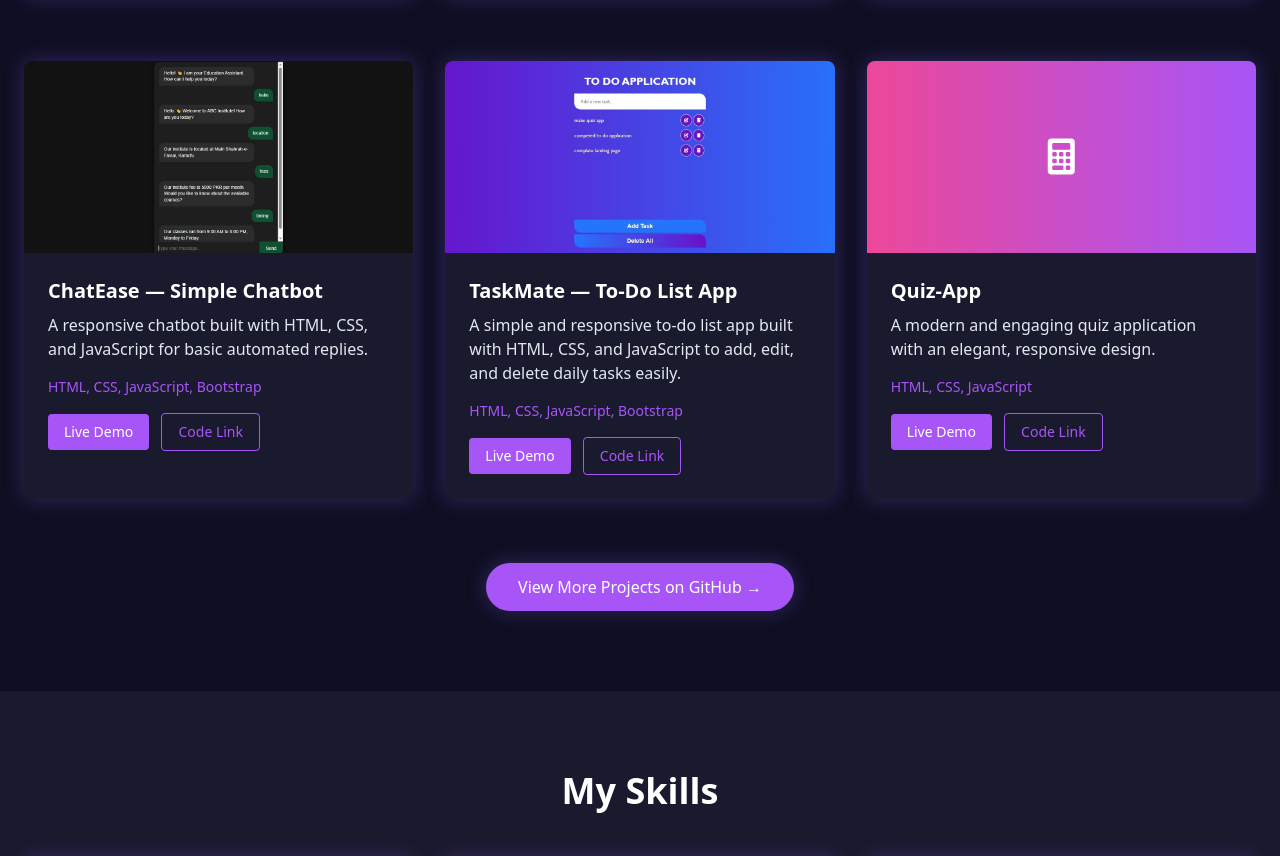
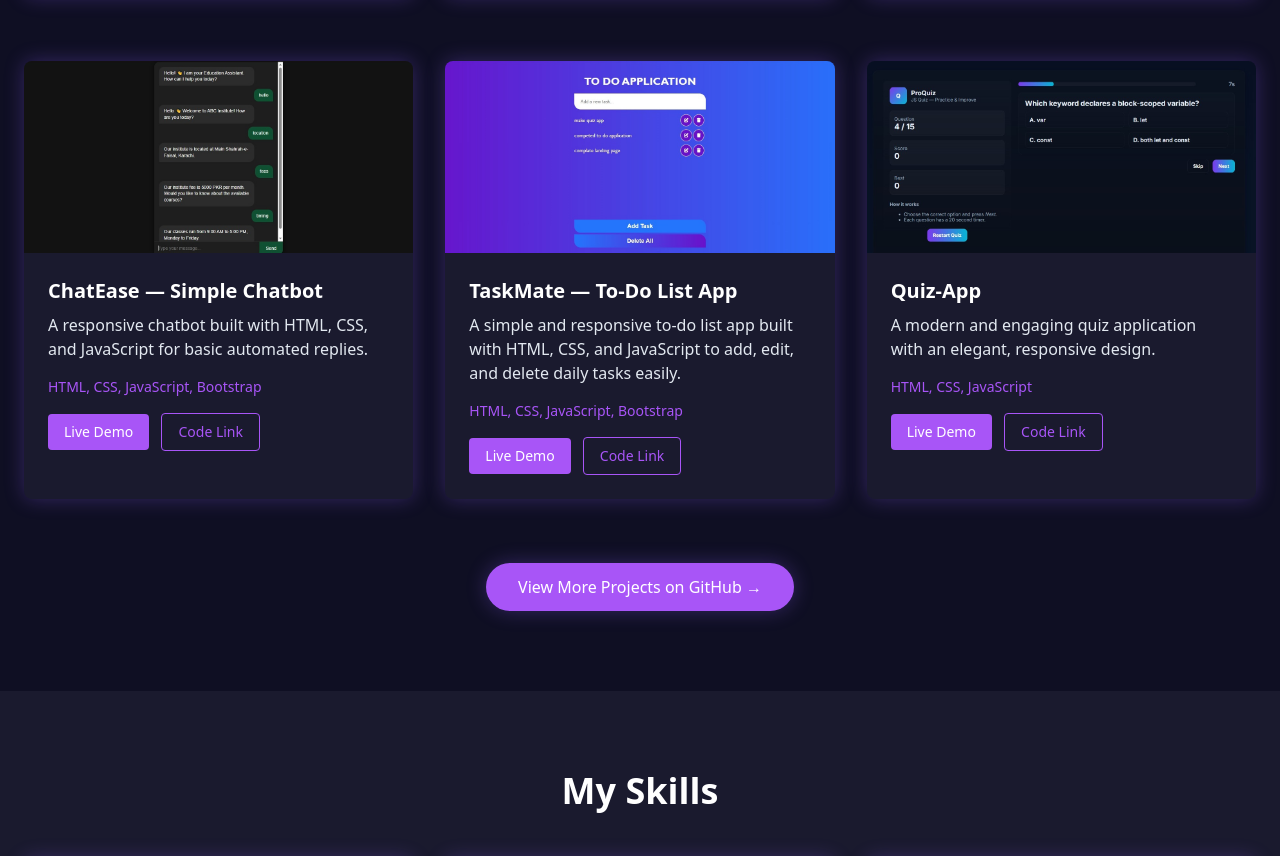
Before and after one commit to huma515/my-portfolio, a plain HTML site: page index.html in a window 1280 px wide. Shown: the part 1933-2789 px from the top of the page. Drawn offline with nearby package versions, Linux system fonts and the light colour scheme; some packages are replaced by stand-ins of ours; a script that the page names is missing.

Commit message:
Portfolio completed

```diff
--- a/index.html
+++ b/index.html
@@ -230,7 +230,7 @@
 
                 <div class="bg-card rounded-lg overflow-hidden glow-purple fade-up">
                     <div class="h-48 bg-gradient-to-r from-pink-500 to-purple-500 flex items-center justify-center">
-                        <i class="fas fa-calculator text-4xl text-white"></i>
+                         <img src="./images/quiz app.jpeg" alt="to do list" class="w-full h-full object-cover">
                     </div>
                     <div class="p-6">
                         <h3 class="text-xl font-bold mb-2 text-theme">Quiz-App</h3>
```
Also changed, not shown: images/quiz app.jpeg (added).
